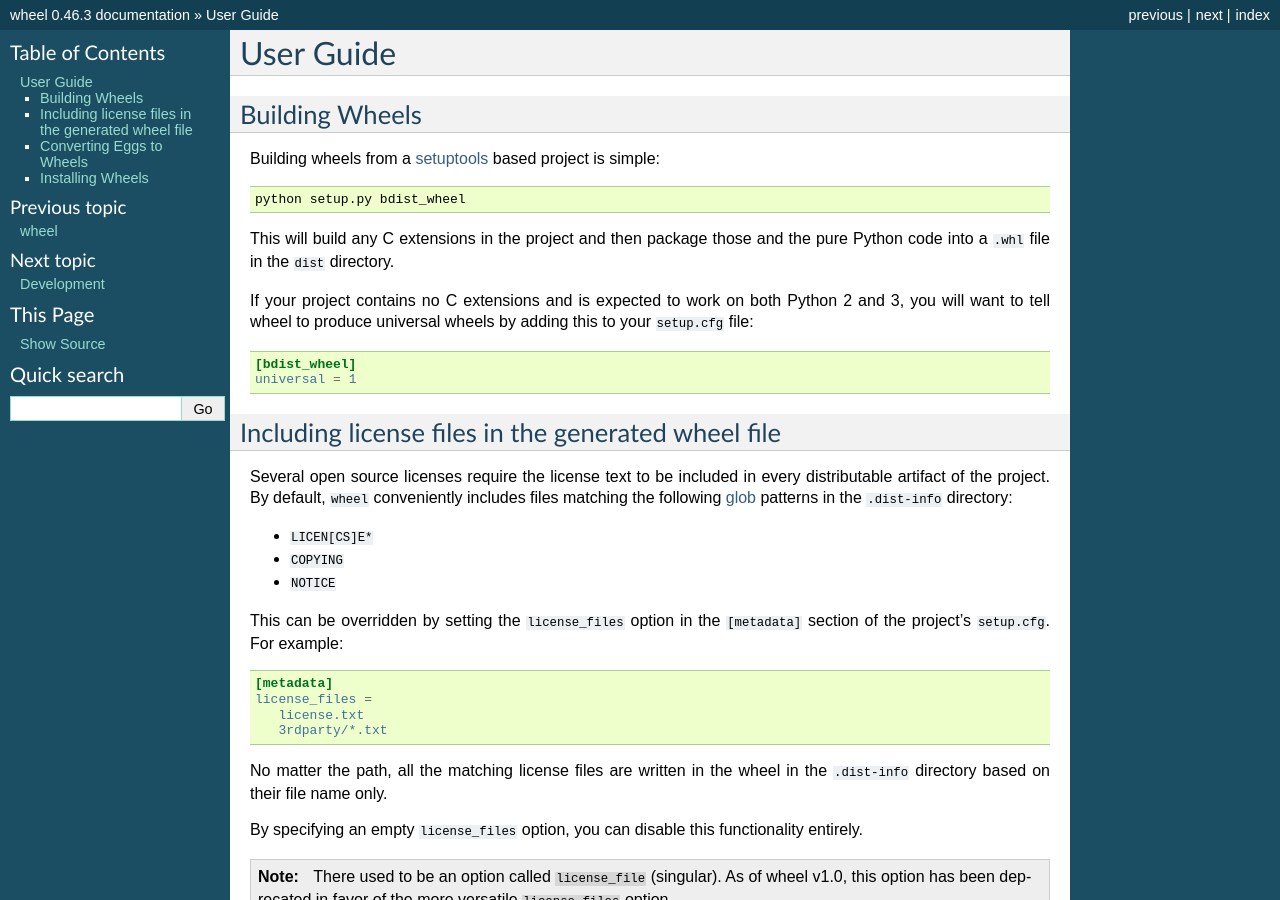
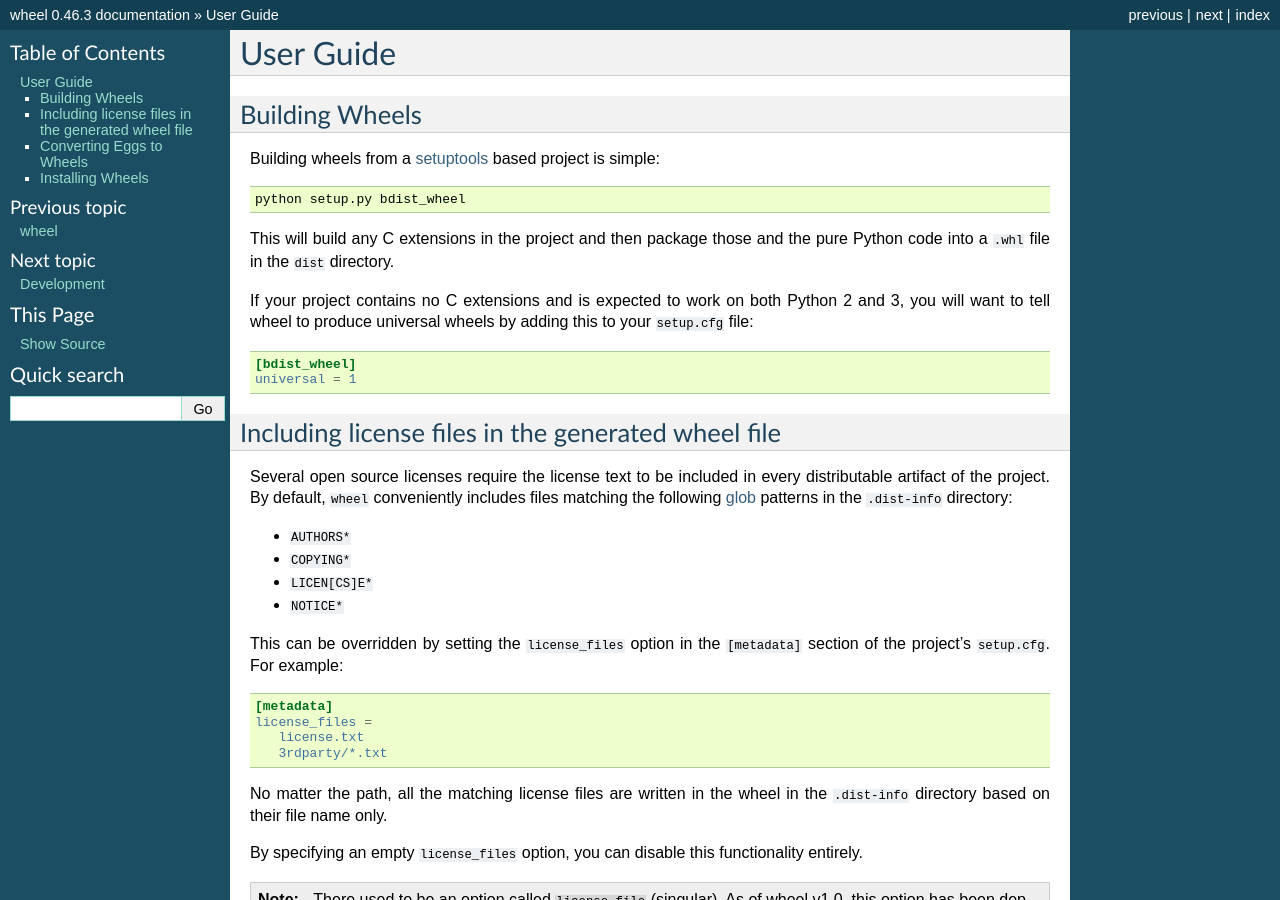
Before and after one commit to pypa/wheel, a Sphinx documentation site: the page built from docs/user_guide.rst, in a window 1280 px wide and 900 px high. Built offline with Sphinx 7.4.7, drawn with Linux system fonts in a browser that asks for light colours; pages that are not in the unit, such as notebooks, are missing from menus.

Commit message:
Add a few additional common patterns for legal and attribution files

```diff
--- a/docs/user_guide.rst
+++ b/docs/user_guide.rst
@@ -30,9 +30,10 @@
 includes files matching the following glob_ patterns in the ``.dist-info``
 directory:
 
+* ``AUTHORS*``
+* ``COPYING*``
 * ``LICEN[CS]E*``
-* ``COPYING``
-* ``NOTICE``
+* ``NOTICE*``
 
 This can be overridden by setting the ``license_files`` option in the
 ``[metadata]`` section of the project's ``setup.cfg``. For example:
```
Also changed, not shown: 2 other files.
